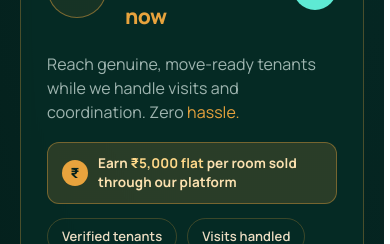
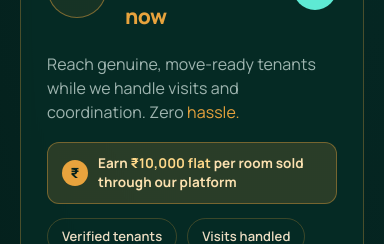
Before and after one commit to MovEazy1/MovEazy-FE, a React (Vite) app: page / in a window 390 px wide. Shown: the part 1174-1418 px from the top of the page. Built offline with nearby package versions, Linux system fonts and the light colour scheme; no server answers; a web font is replaced by a local one.

Commit message:
Homepage "Moving out?" card: reward reads ₹10,000, not ₹5,000
Brings the last remaining ₹5,000 figure in line with the ₹10,000 used in
the mobile listing flow and the post-publish wallet reward.

```diff
--- a/src/pages/ForkHome.jsx
+++ b/src/pages/ForkHome.jsx
@@ -554,7 +554,7 @@ export default function ForkHome() {
               <div style={{ color: "#9FB5B0", fontSize: 16, lineHeight: 1.5, marginTop: 20 }}>Reach genuine, move-ready tenants while we handle visits and coordination. Zero <span style={{ color: "#E8A33D" }}>hassle.</span></div>
               <div style={{ display: "flex", alignItems: "center", gap: 10, marginTop: 18, padding: "11px 14px", borderRadius: 12, background: "rgba(232,163,61,.16)", border: "1px solid rgba(232,163,61,.4)" }}>
                 <span style={{ flex: "none", width: 26, height: 26, borderRadius: "50%", background: "#E8A33D", color: "#04211D", display: "flex", alignItems: "center", justifyContent: "center", fontSize: 14, fontWeight: 800 }}>&#8377;</span>
-                <span style={{ fontSize: 13.5, fontWeight: 700, color: "#FBE1B0", lineHeight: 1.4 }}>Earn <span style={{ color: "#FFD98A" }}>&#8377;5,000 flat</span> per room sold through our platform</span>
+                <span style={{ fontSize: 13.5, fontWeight: 700, color: "#FBE1B0", lineHeight: 1.4 }}>Earn <span style={{ color: "#FFD98A" }}>&#8377;10,000 flat</span> per room sold through our platform</span>
               </div>
               <div style={{ display: "flex", flexWrap: "wrap", gap: 10, marginTop: 14 }}>
                 <span style={{ border: "1px solid rgba(232,163,61,.24)", color: "#EBDCC2", fontSize: 13, fontWeight: 600, padding: "8px 14px", borderRadius: 100 }}>Verified tenants</span>
```
